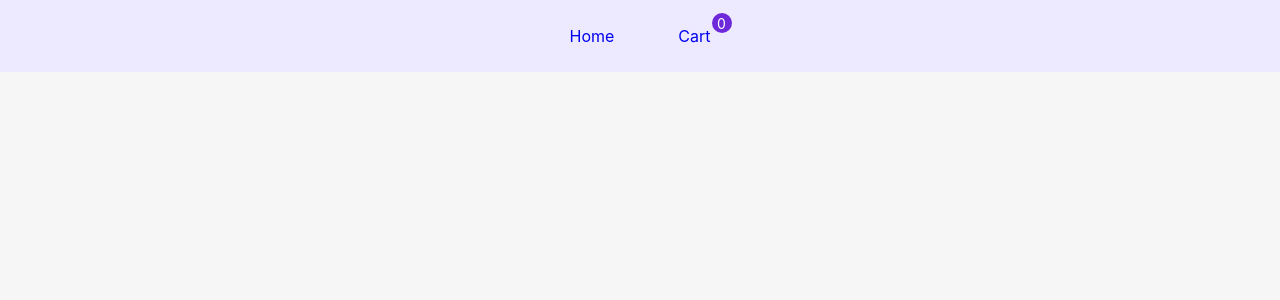
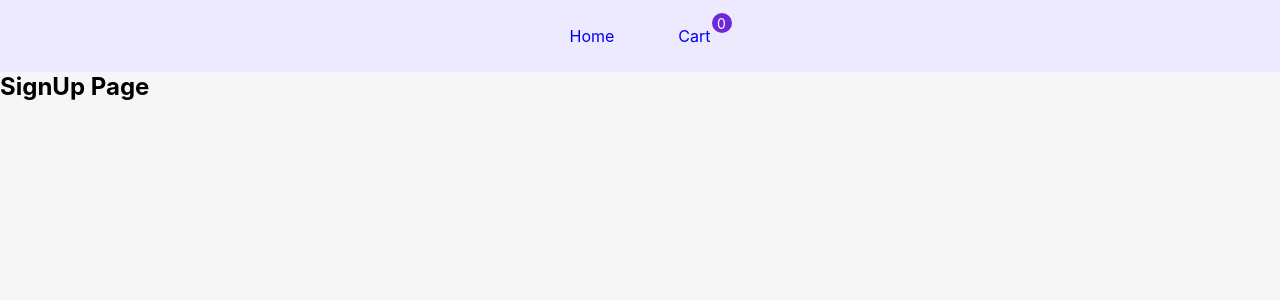
Before and after one commit to EhsanSaraee/Online-Shop, a React (Create React App) app: page /sign-up in a window 1280 px wide. Before the commit this address had no page. Shown: the top 300 px of the page. Built offline with nearby package versions, Linux system fonts and the light colour scheme.

Commit message:
adding login and signup pages

```diff
--- a/src/App.jsx
+++ b/src/App.jsx
@@ -6,6 +6,8 @@ import CartPage from './Pages/CartPage/CartPage';
 import HomePage from './Pages/HomePage';
 import 'react-toastify/dist/ReactToastify.css';
 import Checkout from './Pages/Checkout/Checkout';
+import Login from './Pages/Login/Login';
+import SignUp from './Pages/SignUp/SignUp';
 
 const App = () => {
    return (
@@ -16,6 +18,8 @@ const App = () => {
                <Route path="/" element={<HomePage />} />
                <Route path="/cart" element={<CartPage />} />
                <Route path="/checkout" element={<Checkout />} />
+               <Route path="/login" element={<Login />} />
+               <Route path="/sign-up" element={<SignUp />} />
             </Routes>
          </Layout>
       </>
--- /dev/null
+++ b/src/Pages/Login/Login.jsx
@@ -0,0 +1,9 @@
+const Login = () => {
+   return (
+      <>
+         <h2>Login Page</h2>
+      </>
+   );
+};
+
+export default Login;
--- /dev/null
+++ b/src/Pages/SignUp/SignUp.jsx
@@ -0,0 +1,9 @@
+const SignUp = () => {
+   return (
+      <>
+         <h2>SignUp Page</h2>
+      </>
+   );
+};
+
+export default SignUp;
```
